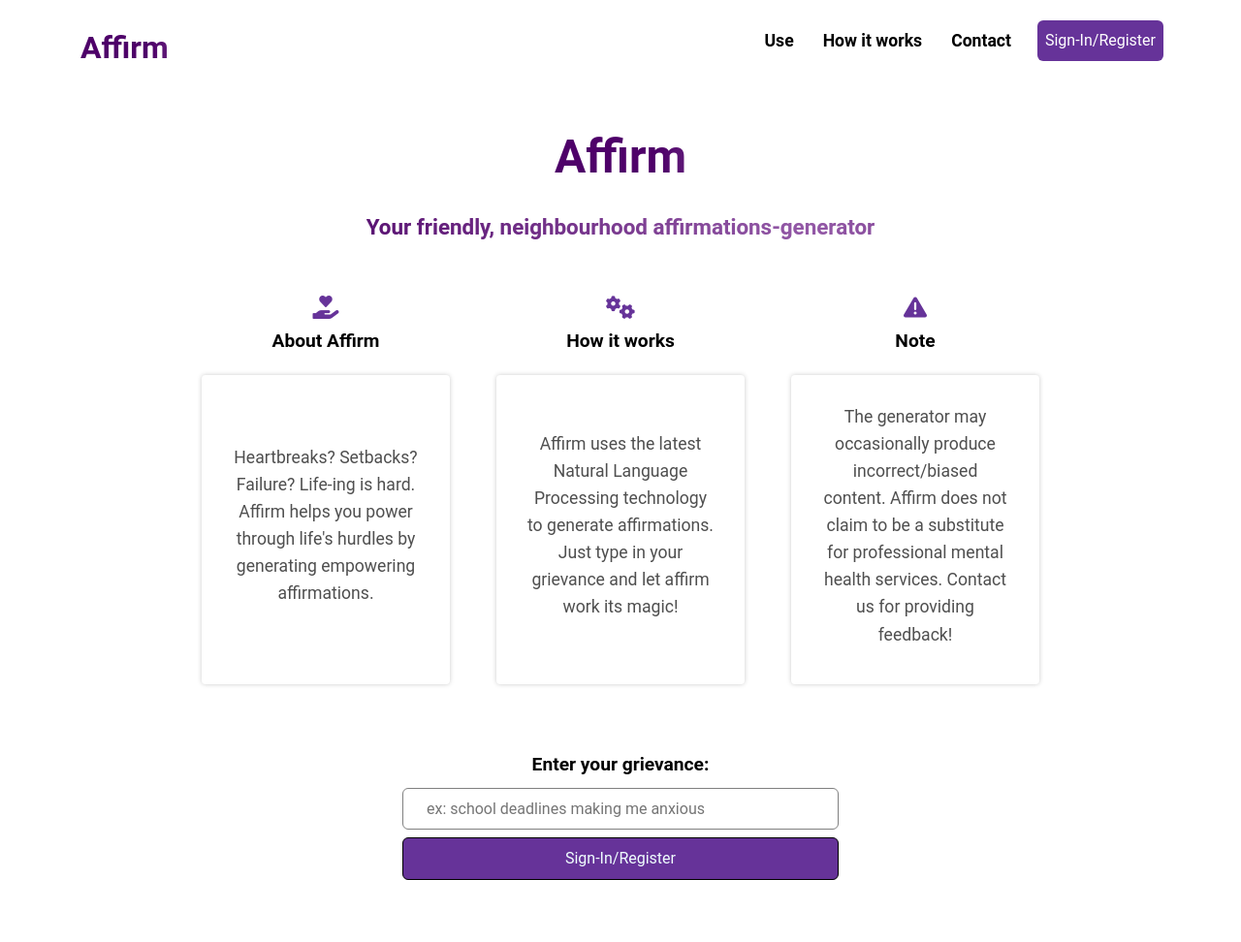
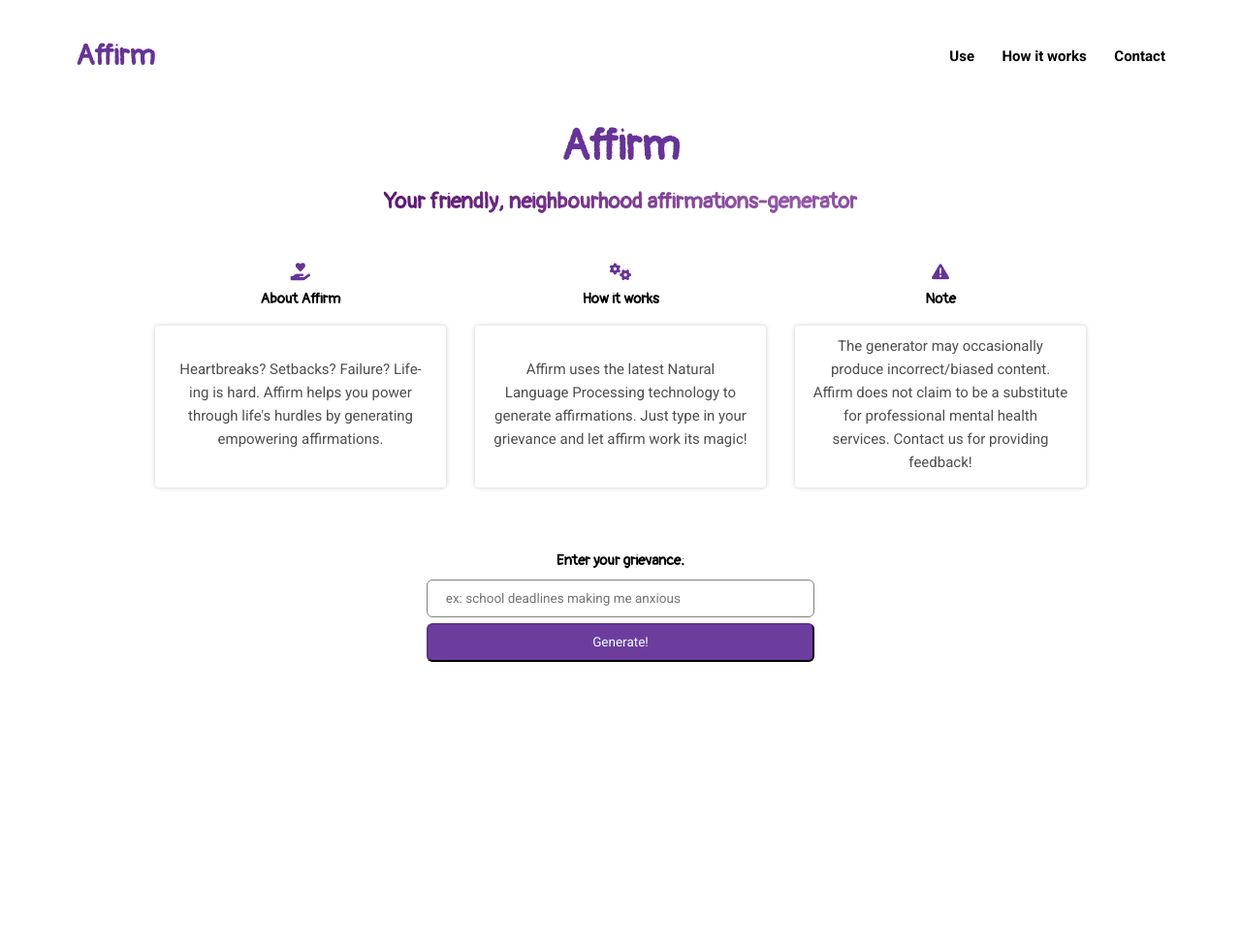
Before and after one commit to Muskan149/Affirm-App, a Flask app: template templates/index.html in a window 1280 px wide. Shown: the whole page at 97% size. After the commit the page ends 683 px from the top, so only its background shows below. Run offline with Flask 3, Linux system fonts and the light colour scheme; the template is opened without the code that fills it: most values are stand-ins (such as "Sample title", 1, 10 or a date in 2020); some libraries are stand-ins or nearby versions.

Commit message:
this is before i  experiemnt w/ Pangolin (kinda)

```diff
--- a/affirm.py
+++ b/affirm.py
@@ -6,8 +6,6 @@ from dotenv import load_dotenv, find_dotenv
 _ = load_dotenv(find_dotenv())  # read local .env file
 
 openai.api_key = os.getenv('OPENAI_API_KEY')
-
-print(openai.api_key)
 
 
 def get_completion(prompt, model="gpt-3.5-turbo"):
@@ -40,5 +38,5 @@ def return_affirmations(grievance):
     return three_affirmations
 
 
-affirmations_list = return_affirmations(
-    "I am suffering from exam related anxiety")
+# print(return_affirmations("My gym crush rejected me"))
+# print(openai.api_key)
--- a/app.py
+++ b/app.py
@@ -1,25 +1,29 @@
 from flask import Flask, render_template, url_for, request, redirect
-# from affirm import return_affirmations
-
-# import requests
+from time import sleep
+from affirm import return_affirmations
 
 app = Flask(__name__, template_folder='templates')
-
- # grievance = ""
-    # visible = False
-    # if request.method == 'POST':
-    #     print("POSTED")
-    #     grievance = request.form['grievance']
-    #     visible = True
-    # print(visible)
-    # return render_template("index.html", grievance=grievance, visible=visible)
 
 
 @app.route("/", methods=["POST", "GET"])
 def index():
-    return render_template("login-sign-up.html")
+    affirmations = []
+    grievance = ""
+    flashMessage = False
+    requestPosted = False
+    if request.method == 'POST':
+        requestPosted = True
+        print(requestPosted)
+        print( not flashMessage)
+        grievance = request.form['grievance']
+        sleep(4.2)
+        affirmations = [grievance, grievance, grievance]
+        # affirmations = return_affirmations(grievance)
+        flashMessage = True
+    print(flashMessage)
+    print(grievance)
+    return render_template("index.html", grievance=grievance, affirmations=affirmations, flashMessage=flashMessage, requestPosted=requestPosted)
 
 
 if __name__ == "__main__":
-    print("running Affirm")
     app.run(debug=True)
--- /dev/null
+++ b/schema.sql
@@ -0,0 +1,5 @@
+CREATE TABLE user (
+  id TEXT PRIMARY KEY,
+  name TEXT NOT NULL,
+  email TEXT UNIQUE NOT NULL
+);
--- a/static/css/styles.css
+++ b/static/css/styles.css
@@ -1,9 +1,13 @@
 html {
     scroll-behavior: smooth;
-    font-size: 16px;
+    font-size: 15px;
     height: 100%;
     scroll-behavior: smooth;
 
+}
+
+body {
+    font-family: 'Roboto', sans-serif;
 }
 
 * {
@@ -20,28 +24,11 @@ html {
 
 h1,
 h2,
-h3 {
+h3,
+label,
+.feature-heading {
     line-height: unset;
-}
-
-.non-animated-gradient {
-
-    /* Create the gradient. */
-    background: linear-gradient(to right,
-            /* #887ba7, */
-            rgb(78, 1, 105) 40%,
-            rgb(78, 1, 105, 0.4));
-    background-size: 200% 200%;
-    /* animation: backgroundChange6 4s ease infinite alternate; */
-
-    /* Use the text as a mask for the background. */
-    /* This will show the gradient as a text color rather than element bg. */
-
-    -webkit-background-clip: text;
-    -webkit-text-fill-color: transparent;
-    -moz-background-clip: text;
-    -moz-text-fill-color: transparent;
-
+    font-family: 'Pangolin', sans-serif;
 }
 
 
@@ -102,8 +89,9 @@ header {
     width: 100vw;
     /* position: sticky;
     top: 0; */
-    padding: 1.5rem 5rem;
+    padding: 1.5rem 5rem 0.5rem 5rem;
     color: #000;
+    margin-bottom: 1rem;
 }
 
 
@@ -123,34 +111,29 @@ nav ul {
     gap: 1.5rem;
     list-style: none;
     font-weight: 600;
-    font-size: 1.1rem;
+    font-size: 1rem;
+    margin: 0 !important;
 
 }
 
 
 nav a:hover {
     color: rebeccapurple;
-    opacity: 0.7;
+    opacity: 0.8;
 }
 
-nav button {
-    font-size: 1rem;
-    /* font-weight: unset; */
-    outline: none;
-    border: none;
-    background-color: rebeccapurple;
-    color: white;
-    border-radius: 6px;
-    padding: 0.5rem;
-
-}
 
 body {
     min-height: 100vh;
-    /* position: relative; */
-
 }
 
+.heading-container {
+    display: flex;
+    flex-direction: column;
+    align-items: center;
+    margin-bottom: 1rem;
+    gap: 0.2rem;
+}
 
 .hero-heading {
     font-size: 3rem;
@@ -158,7 +141,7 @@ body {
 }
 
 .hero-sub-heading {
-    font-size: 1.4rem;
+    font-size: 1.5rem;
     font-weight: 600;
     color: black;
 }
@@ -168,44 +151,42 @@ input[type="submit"] {
     display: block;
     outline: none;
     width: 30%;
-    min-width: 450px;
-
+    min-width: 400px;
+    padding: 0.5rem 1.25rem;
+    font-size: 0.9rem;
+    border-radius: 6px;
 }
 
 
 input[type="text"] {
-    margin: 0.4rem auto 0.5rem;
+    margin: 0.5rem auto 0.4rem;
     background-color: var(--main-box-color);
-    padding: 0.5rem 1.5rem;
-    border-radius: 6px;
     border: 1px solid grey;
-    /* font-size: 0.85rem; */
 }
 
 input[type="submit"] {
-    /* font-size: 1rem; */
-    display: block;
-    outline: none;
-    width: 30%;
-    border-radius: 6px;
     margin: 0.25rem auto 0.25rem;
-    padding: 0.5rem 1.25rem;
-    background-color: black;
-    background-color: rebeccapurple;
-    border: 1px solid black;
-    width: 30%;
+    background-color: rgb(102, 51, 153, 0.95);
+    /* border: 1px solid rgb(43, 21, 66); */
+    border-color: rgb(43, 21, 66);
     color: #f0ffff;
 }
+
+input[type="submit"]:hover {
+    background-color: rgb(102, 51, 153);
+    transition: 5ms;
+}
+
+
 
 main {
     text-align: center;
     width: 80%;
-    min-width: 500px;
+    min-width: 450px;
     margin: auto;
-    padding: 1.5rem 0rem;
     display: flex;
     flex-direction: column;
-    gap: 2.25rem;
+    gap: 2rem;
     margin-bottom: 3rem;
 }
 
@@ -224,14 +205,14 @@ footer {
 #features {
     display: flex;
     flex-direction: row;
-    gap: 3rem;
+    gap: 2rem;
     justify-content: center;
     /* margin-top: 2rem; */
 }
 
 .feature {
     width: 25%;
-    min-width: 200px;
+    min-width: 300px;
     display: flex;
     flex-direction: column;
     gap: 0.5rem;
@@ -244,15 +225,15 @@ footer {
     display: flex;
     flex-direction: column;
     gap: 0.5rem;
-    font-size: 1.2rem;
-    margin: 0rem auto 0.7rem;
+    font-size: 1rem;
+    margin: 0rem auto 0.5rem;
     color: black;
     font-weight: 700;
 }
 
 
 .feature-heading i {
-    font-size: 1.5rem;
+    font-size: 1.2rem;
     color: rebeccapurple;
     /* color: black; */
     /* -webkit-background-clip: text;
@@ -262,13 +243,20 @@ footer {
 .feature-content {
     background-color: var(--main-box-color);
     border-radius: 0.25rem;
-    padding: 2rem 2rem 1.5rem;
+    padding: 1.25rem 1.25rem 1.5rem;
     box-shadow: 0px 0px 5px #ccc;
     height: calc(100% - 5.5rem);
-    font-size: 1.1rem;
+    font-size: 1rem;
     display: flex;
     flex-direction: column;
     justify-content: center;
+    align-items: center;
+}
+
+.feature-content p {
+    margin: 0;
+
+
 }
 
 .feature:hover {
@@ -278,7 +266,7 @@ footer {
 
 
 #affirmations-generator {
-    margin: 1.5rem auto 0rem;
+    margin: 1rem auto 0rem;
     width: 100%;
     /* min-width: 150px; */
 }
@@ -291,12 +279,8 @@ footer {
     display: flex;
     flex-direction: column;
     justify-content: center;
-
 }
 
-#affirmations-pit-2 {
-    display: none;
-}
 
 .affirmation-placeholder {
     font-weight: 500;
@@ -306,14 +290,13 @@ footer {
 
 .affirmation-text {
     font-weight: 500;
-    /* opacity: 0.5; */
     color: #4e0169;
 }
 
 label {
-    font-size: 1.2rem;
+    font-size: 1rem;
     font-weight: 700;
-    line-height: 1.8;
+    /* line-height: 1.5; */
     color: #000
 }
 
@@ -352,8 +335,13 @@ label {
         align-items: center;
     }
 
-    .feature {
-        width: 85%;
+    .feature,
+    .hero-sub-heading {
+        width: 75%;
+    }
+
+    .hero-sub-heading {
+        line-height: 1.5;
     }
 
     /* TODO: Add hamburger here*/
@@ -372,13 +360,7 @@ label {
     }
 } */
 
-.heading-container {
-    display: flex;
-    flex-direction: column;
-    align-items: center;
-    gap: 1rem;
-    margin-bottom: 1rem
-}
+
 
 @keyframes backgroundChange6 {
     0% {
@@ -403,3 +385,9 @@ h2,
 h3 {
     margin: unset;
 }
+
+
+#spinner {
+    font-size: 2rem;
+    display: none;
+}
--- a/templates/base.html
+++ b/templates/base.html
@@ -7,7 +7,8 @@
 
     <link rel="preconnect" href="https://fonts.googleapis.com">
     <link rel="preconnect" href="https://fonts.gstatic.com" crossorigin>
-    <link href="https://fonts.googleapis.com/css2?family=Open+Sans&family=Ubuntu:wght@300;400;500;700&display=swap"
+    <link
+        href="https://fonts.googleapis.com/css2?family=Open+Sans&family=Pangolin&family=Poppins:wght@400;500;600;700;800&family=Roboto+Slab:wght@700&family=Roboto:wght@400;500;700&family=Ubuntu:wght@300;400;500;700&display=swap"
         rel="stylesheet">
 
     <!-- MD Bootstrap and Favicons-->
@@ -20,7 +21,10 @@
     <link rel="stylesheet" href="https://accounts.google.com/gsi/style">
 
     <!-- My stylesheet -->
+
     <link rel="stylesheet" href="{{ url_for('static', filename= '/css/styles.css') }}">
+
+
 
 
     <meta charset="UTF-8">
@@ -40,7 +44,7 @@
                 <li><a href="#affirmations-generator">Use</a></li>
                 <li><a href="#features">How it works</a></li>
                 <li><a href="mailto: muskanmahajan2004@gmail.com">Contact</a></li>
-                <li><button class="sign-in-register">Sign-In/Register</button></li>
+                <!-- <li><button class="sign-in-register">Sign-In/Register</button></li> -->
             </ul>
         </nav>
     </header>
@@ -54,34 +58,10 @@
     <script src="https://cdn.jsdelivr.net/npm/bootstrap@5.0.2/dist/js/bootstrap.bundle.min.js"
         integrity="sha384-MrcW6ZMFYlzcLA8Nl+NtUVF0sA7MsXsP1UyJoMp4YLEuNSfAP+JcXn/tWtIaxVXM"
         crossorigin="anonymous"></script>
+    {% block script %}{% endblock %}
+
 </body>
 
+
+
 </html>
-
-{#
-<nav class="navbar navbar-expand-lg navbar-light bg-light">
-    <a class="navbar-brand" href="#">Navbar</a>
-    <button class="navbar-toggler" type="button" data-toggle="collapse" data-target="#navbarTogglerDemo02"
-        aria-controls="navbarTogglerDemo02" aria-expanded="false" aria-label="Toggle navigation">
-        <span class="navbar-toggler-icon"></span>
-    </button>
-
-    <div class="collapse navbar-collapse" id="navbarTogglerDemo02">
-        <ul class="navbar-nav mr-auto mt-2 mt-lg-0">
-            <li class="nav-item active">
-                <a class="nav-link" href="#">Home <span class="sr-only">(current)</span></a>
-            </li>
-            <li class="nav-item">
-                <a class="nav-link" href="#">Link</a>
-            </li>
-            <li class="nav-item">
-                <a class="nav-link disabled" href="#">Disabled</a>
-            </li>
-        </ul>
-        <form class="form-inline my-2 my-lg-0">
-            <input class="form-control mr-sm-2" type="search" placeholder="Search">
-            <button class="btn btn-outline-success my-2 my-sm-0" type="submit">Search</button>
-        </form>
-    </div>
-</nav>
-#}
--- a/templates/index.html
+++ b/templates/index.html
@@ -7,7 +7,9 @@
 
 {% block body %}
 <div class="heading-container">
-        <h1 class="hero-heading bold-700 non-animated-gradient">Affirm</h1>
+    <h1 class="hero-heading bold-700 non-animated-gradient">
+        Affirm
+    </h1>
     <h3 class="hero-sub-heading bold-700 animated-gradient-2">Your friendly, neighbourhood
         affirmations-generator</h3>
 </div>
@@ -51,39 +53,30 @@
 <section id="affirmations-generator" class="main-content">
     <form action="/" method="POST">
         <label for="grievance">Enter your grievance: </label>
-            {% if visible %}
+        {% if flashMessage %}
         <input type="text" id="grievance" name="grievance" value="{{grievance}}" required>
         {% else %}
         <input type="text" id="grievance" name="grievance" placeholder="ex: school deadlines making me anxious"
             required>
         {% endif %}
-
         <!-- Generate button -->
-            {% if visible %}
-            <input type="submit" , value="Generate!" data-mdb-toggle="collapse" data-mdb-target="#text1"
-                aria-expanded="false" aria-controls="text1">
-            {% else %}
-            <input type="submit" , value="Sign-In/Register" data-mdb-toggle="collapse" data-mdb-target="#text1"
-                aria-expanded="false" aria-controls="text1">
-            {% endif %}
-
-
+        <input type="submit" , value="Generate!" , onClick="tester();">
     </form>
 </section>
 <section id="affirmations">
-
-        {% if visible == true %}
+    <p class="affirmation-text"><i id="spinner" class="fas fa-spinner fa-pulse"></i></p>
+    {% if flashMessage %}
     <div id="affirmations-pit">
         <div id="affirmationCarousel" class="carousel slide" data-bs-ride="carousel">
             <div class="carousel-inner">
                 <div class="carousel-item active">
-                        <p class="affirmation-text">{{grievance}} 1</p>
+                    <p class="affirmation-text">{{affirmations[0]}} 1</p>
                 </div>
                 <div class="carousel-item">
-                        <p class="affirmation-text">{{grievance}} 2</p>
+                    <p class="affirmation-text">{{affirmations[1]}} 2</p>
                 </div>
                 <div class="carousel-item">
-                        <p class="affirmation-text">{{grievance}} 3</p>
+                    <p class="affirmation-text">{{affirmations[2]}} 3</p>
                 </div>
             </div>
             <div class="carousel-indicators">
@@ -106,14 +99,33 @@
             </button>
         </div>
     </div>
-
-        {% else %}
-        {#
-        <p class="affirmation-placeholder">affirmations appear here</p>
-        #}
-
     {% endif %}
 </section>
+{% block script %}
+<script>
+    var affirmationsPit = document.getElementById("affirmations-pit");
+    if ("{{requestPosted}}" == "True") {
+        document.getElementById("spinner").style.display = "none";
+        affirmationsPit.style.display = "flex";
+        affirmationsPit.scrollIntoView();
+        console.log(4);
+    }
+
+    function tester() {
+        var affirmationsPit = document.getElementById("affirmations-pit");
+        var loadingIcon = document.getElementById("spinner")
+        // var loadingIcon = document.getElementsByClassName("tester")[0]
+        if (!(document.getElementById("grievance").value === "")) {
+            loadingIcon.style.display = "block";
+            affirmationsPit.style.display = "none";
+            console.log("tester finished exiting");
+        } else {
+            console.log("went to else");
+        }
+    }
+</script>
+{% endblock %}
+
 
 
 {% endblock %}
```
Also changed, not shown: db.py (added, +43 -0 lines), static/js/affirmations.js (added, +24 -0 lines), templates/login-sign-up.html (deleted, +0 -60 lines), user.py (added, +34 -0 lines), 3 other files. Lines whose indentation alone changed are shown as unchanged.
